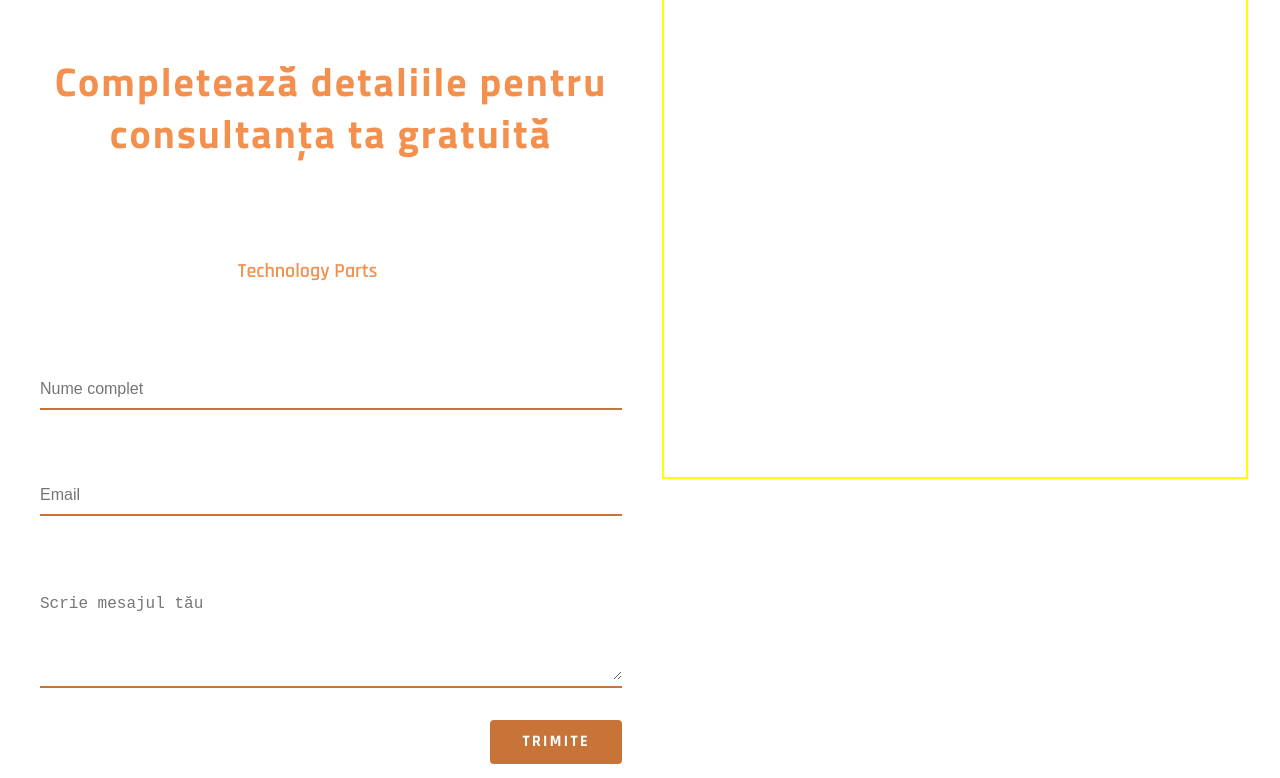
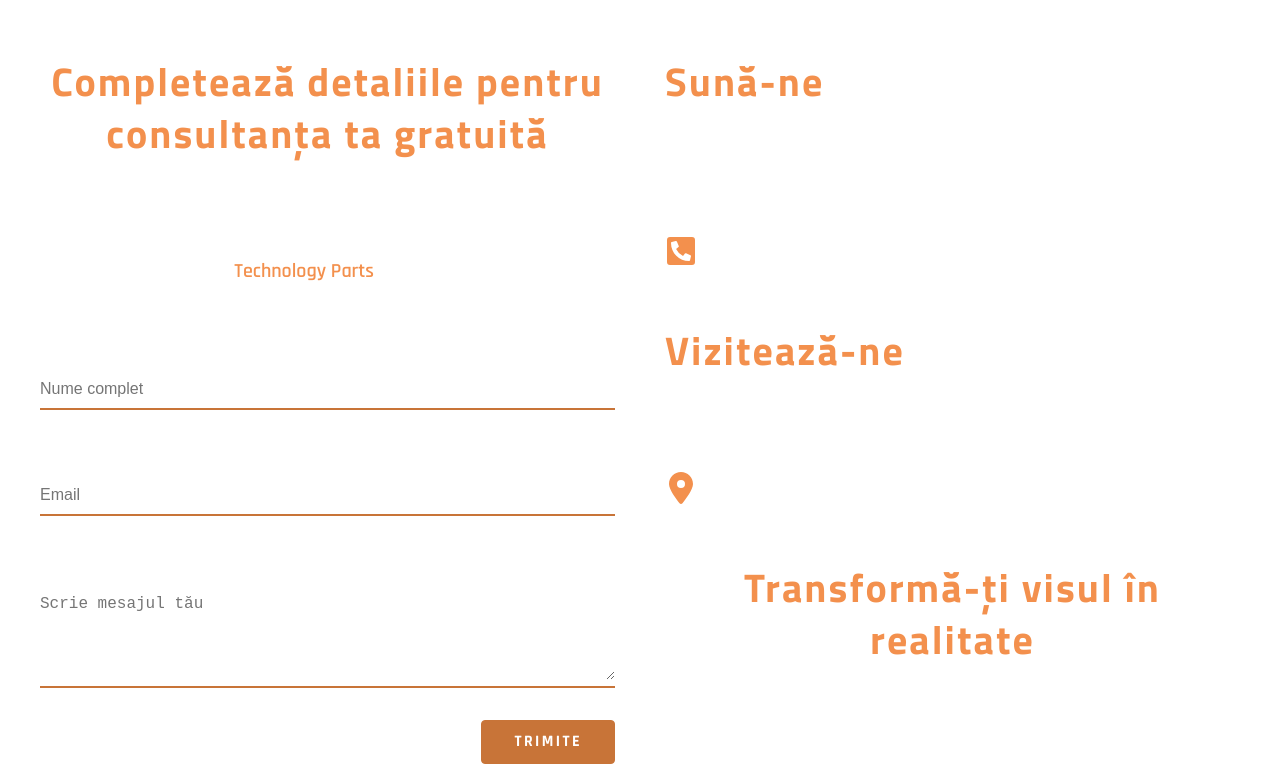
Before and after one commit to lechinal/technology-parts, a React (Vite) app: page /contact in a window 1280 px wide. Shown: the part 802-1580 px from the top of the page. Built offline with nearby package versions, Linux system fonts and the light colour scheme.

Commit message:
first section from ContactPage, 90% done

```diff
--- a/src/components/ContactForm/ContactForm.module.css
+++ b/src/components/ContactForm/ContactForm.module.css
@@ -88,7 +88,7 @@
   text-transform: uppercase;
   background: var(--color-accent-dark);
   color: var(--color-text);
-  border: solid var(--border-width) var(--color-accent-dark) #c87438;
+  border: solid var(--border-width) var(--color-accent-dark);
   border-radius: var(--border-radius);
 
   padding: 0 2rem;
@@ -106,19 +106,3 @@
   transform: translateY(-3px);
   box-shadow: 0 10px 30px rgba(243, 144, 77, 0.3);
 }
-
-.actionGoHome {
-  padding: 0.65rem 2rem;
-  background: transparent;
-  color: var(--color-text, #333);
-  border: 2px solid var(--color-border-button, #ccc);
-  border-radius: var(--border-radius, 4px);
-  font-size: 1rem;
-  cursor: pointer;
-  transition: all 0.3s ease;
-}
-
-.actionGoHome:hover {
-  border-color: var(--color-accent, #007bff);
-  color: var(--color-accent, #007bff);
-}
--- a/src/components/ContactLeftContainer/ContactLeftContainer.module.css
+++ b/src/components/ContactLeftContainer/ContactLeftContainer.module.css
@@ -1,8 +1,9 @@
 .leftContainer {
-  /* border: 2px solid blue; */
+  border-right: 2px solid var(--color-border);
   flex: 1;
   /*1.5rem 0.5rem in functie de stilizarea form va trebui sa refac paddingul*/
   padding: var(--card-padding);
+  height: 100%;
 }
 .leftContainerHeaderTitle {
   color: var(--color-accent);
--- a/src/components/ContactRightContainer/ContactRightContainer.jsx
+++ b/src/components/ContactRightContainer/ContactRightContainer.jsx
@@ -1,19 +1,69 @@
 import styles from "./ContactRightContainer.module.css";
+import { FaLocationDot } from "react-icons/fa6";
+import { FaPhoneSquareAlt } from "react-icons/fa";
+import { useNavigate } from "react-router-dom";
 
 function ContactRightContainer() {
+  const navigate = useNavigate();
+
+  const handleViewProjects = () => {
+    navigate("/projects");
+  };
+
   return (
     <div className={styles.rightContainer}>
       <div className={styles.callUs}>
-        <h2 className={styles.callUsTitle}>Call Us</h2>
-        <p className={styles.callUsText}>suna-ne</p>
+        <h2 className={styles.callUsTitle}>Sună-ne</h2>
+        <p className={styles.callUsNote}>
+          Construcțiile nu așteaptă, nici noi! Echipa noastră vă stă la
+          dispoziție zilnic pentru consultații.
+        </p>
+        <div className={styles.contactInfo}>
+          <div className={styles.phoneList}>
+            <FaPhoneSquareAlt className={styles.icon} />
+            <a href="tel:+40747662877" className={styles.phoneLink}>
+              +40 747 662 877
+            </a>
+            <a href="tel:+40749290226" className={styles.phoneLink}>
+              +40 749 290 226
+            </a>
+          </div>
+        </div>
       </div>
-      <div className={styles.vistUs}>
-        <h2 className={styles.visitUsTitle}>Visit Us</h2>
-        <p className={styles.visitUsText}>viziteaza-ne la adresa:</p>
+
+      <div className={styles.visitUs}>
+        <h2 className={styles.visitUsTitle}>Vizitează-ne</h2>
+        <p className={styles.visitUsSubtitle}>
+          Programeaza o consultație la sediul nostru.
+        </p>
+        <div className={styles.locationInfo}>
+          <FaLocationDot className={styles.icon} />
+          <span className={styles.visitUsText}>
+            Str. Garda 41, Alba Iulia, 510338
+          </span>
+        </div>
+        {/* <p className={styles.visitUsNote}>
+          Recomandăm programarea în prealabil pentru a vă asigura că un
+          specialist este disponibil să vă primească.
+        </p> */}
       </div>
+
       <div className={styles.ctaContainer}>
-        <h2 className={styles.ctaTitle}>CTA Title</h2>
-        <p className={styles.ctaText}>Call To Action </p>
+        <h2 className={styles.ctaTitle}>Transformă-ți visul în realitate</h2>
+
+        <p className={styles.ctaText}>
+          De la planificare la finalizare, suntem partenerul tău de încredere în
+          construcții. Cu peste 7 ani de experiență și tehnologii moderne,
+          transformăm orice idee în proiect concret.
+        </p>
+        {/* <p className={styles.ctaNote}>
+          Vezi proiectele finalizate și inspiră-te pentru construcția ta.
+        </p> */}
+        <div className={styles.ctaButtonContainer}>
+          <button className={styles.ctaButton} onClick={handleViewProjects}>
+            Explorează portofoliul
+          </button>
+        </div>
       </div>
     </div>
   );
--- a/src/components/ContactRightContainer/ContactRightContainer.module.css
+++ b/src/components/ContactRightContainer/ContactRightContainer.module.css
@@ -1,4 +1,65 @@
 .rightContainer {
-  border: 2px solid yellow;
+  /* border: 2px solid yellow; */
   flex: 1;
+  height: 100%;
+  padding: var(--card-padding);
 }
+.rightContainer h2 {
+  color: var(--color-accent);
+  /* padding-bottom: 1rem; */
+}
+.icon {
+  font-size: var(--font-size-h3);
+  color: var(--color-accent);
+}
+
+.callUsNote,
+.phoneLink,
+.visitUsSubtitle,
+.visitUsText,
+.visitUsNote,
+.ctaText,
+.ctaNote {
+  font-size: var(--font-size-h5);
+}
+
+.phoneList,
+.locationInfo {
+  display: flex;
+  flex-direction: row;
+  justify-content: center;
+  align-items: center;
+  text-align: center;
+  gap: 2rem;
+  padding: 0.5rem 0;
+}
+.addressLines {
+  display: flex;
+  flex-direction: row;
+  align-items: flex-start;
+}
+.visitUs,
+.callUs,
+.visitUs {
+  display: flex;
+  flex-direction: column;
+  align-items: flex-start;
+}
+
+.ctaButton {
+  padding: 0 2rem;
+
+  text-transform: uppercase;
+  background: transparent;
+
+  color: var(--color-text);
+  border: solid var(--border-width) var(--color-text);
+  border-radius: var(--border-radius);
+
+  transform: translateY(-3px);
+  transition: var(--transition-base);
+}
+.ctaButton:hover {
+  background: var(--color-accent-dark);
+  border-color: var(--color-accent-dark);
+}
```
